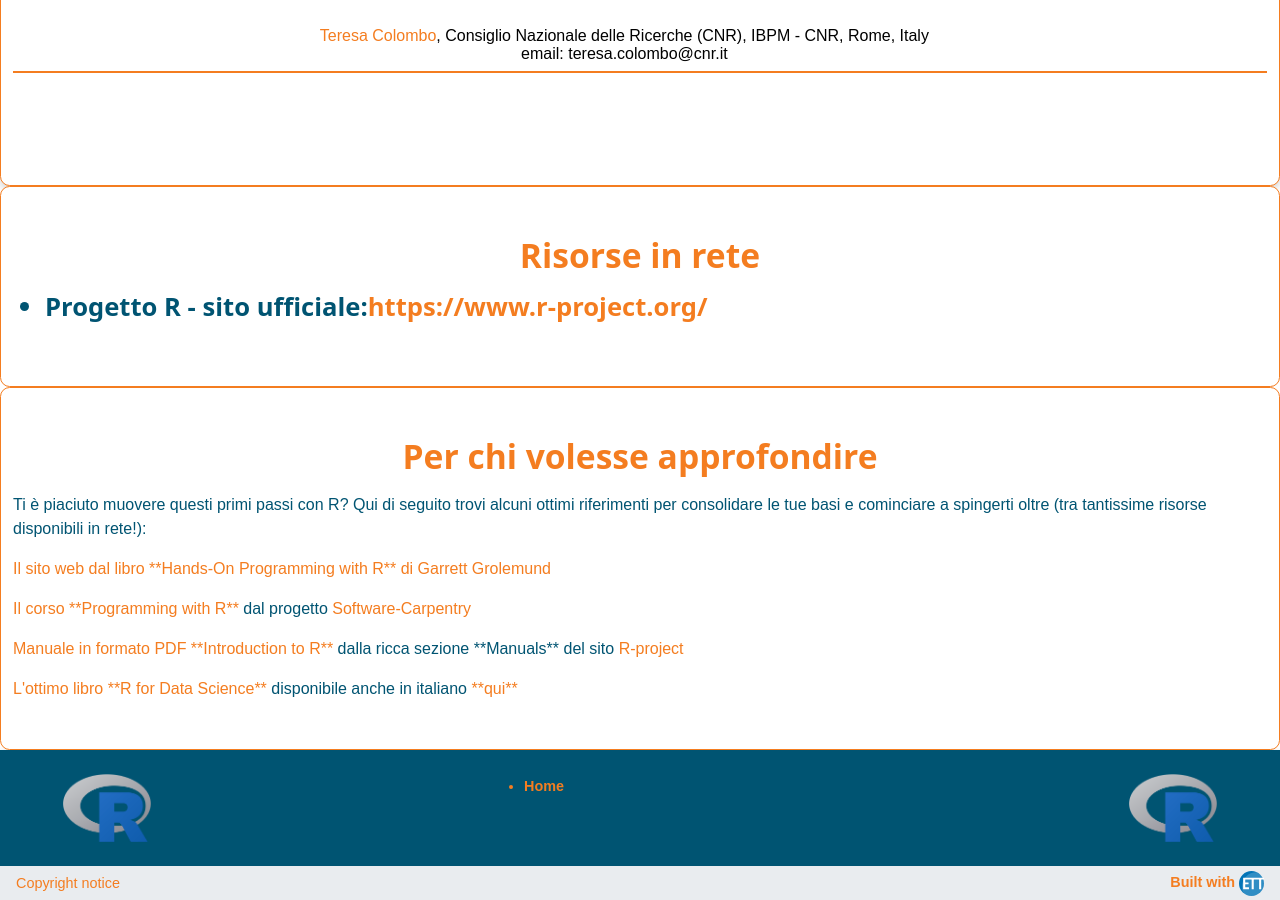
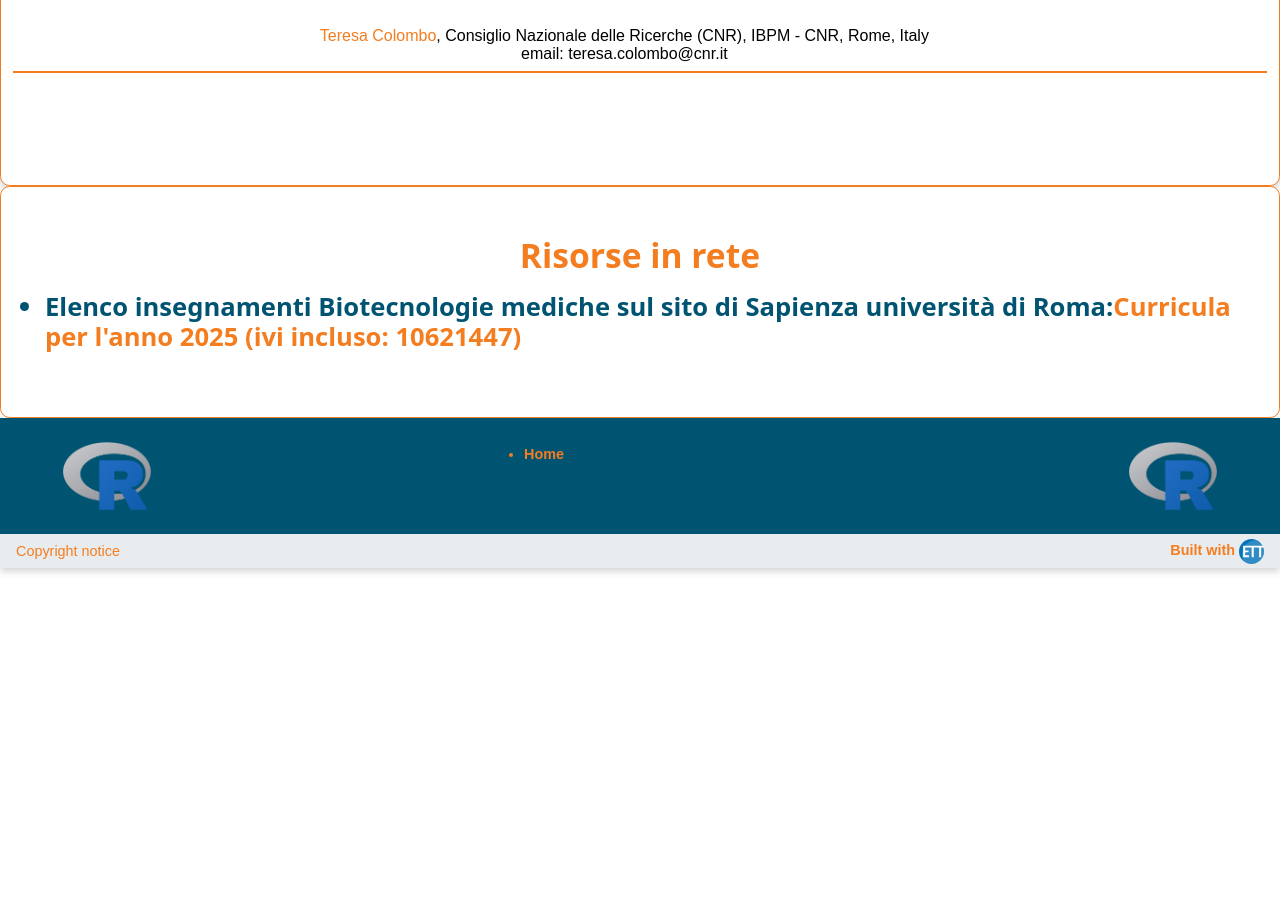
Before and after one commit to maghetta/big-data-in-genomics-and-transcriptomics, a Jekyll site: the page built from index.html, in a window 1280 px wide and 900 px high, scrolled down 1635 px. Built offline with Jekyll 4.4.1, drawn with Linux system fonts in a browser that asks for light colours.

Commit message:
Update index.html

```diff
--- a/index.html
+++ b/index.html
@@ -99,26 +99,9 @@ layout: none
                     <div class="position-relative">
 <h3>
 <ul>
-    <li>Progetto R - sito ufficiale:<a href="https://www.r-project.org/">https://www.r-project.org/</a></li>
+    <li>Elenco insegnamenti Biotecnologie mediche sul sito di Sapienza università di Roma:<a href="https://corsidilaurea.uniroma1.it/it/course/33461/study-plan/">Curricula per l'anno 2025 (ivi incluso: 10621447)</a></li>
 </ul>
 </h3>
-                    </div>
-                </div>
-           </div>
-       </section>
-</div>
- <div class="landingpage">
-       <section id="search-section" class="bg-white py-5 card border border-secondary">
-           <div class="container">
-                <div class="row">
-                    <h2 class="no-anchor text-secondary text-center mb-3">Per chi volesse approfondire</h2>
-                    <div class="position-relative">
-
-                        Ti è piaciuto muovere questi primi passi con R? Qui di seguito trovi alcuni ottimi riferimenti per consolidare le tue basi e cominciare a spingerti oltre (tra tantissime risorse disponibili in rete!):
-                        <p></p><a href="https://rstudio-education.github.io/hopr/">Il sito web dal libro **Hands-On Programming with R** di Garrett Grolemund</a></p>
-                        <p></p><a href="https://swcarpentry.github.io/r-novice-inflammation/">Il corso **Programming with R**</a> dal progetto <a href="https://software-carpentry.org/">Software-Carpentry</a></p>
-                        <p></p><a href="https://cran.r-project.org/doc/manuals/r-release/R-intro.pdf">Manuale in formato PDF **Introduction to R**</a> dalla ricca sezione **Manuals** del sito <a href="https://cran.r-project.org/manuals.html">R-project</a></p>
-                        <p></p><a href="https://r4ds.hadley.nz/">L'ottimo libro **R for Data Science**</a> disponibile anche in italiano <a href="https://it.r4ds.hadley.nz/index.html">**qui**</a>
                     </div>
                 </div>
            </div>
@@ -140,5 +123,6 @@ layout: none
 
 
 
+
 {% include footer.html %}
 {% include cookie-popup.html %}
```
